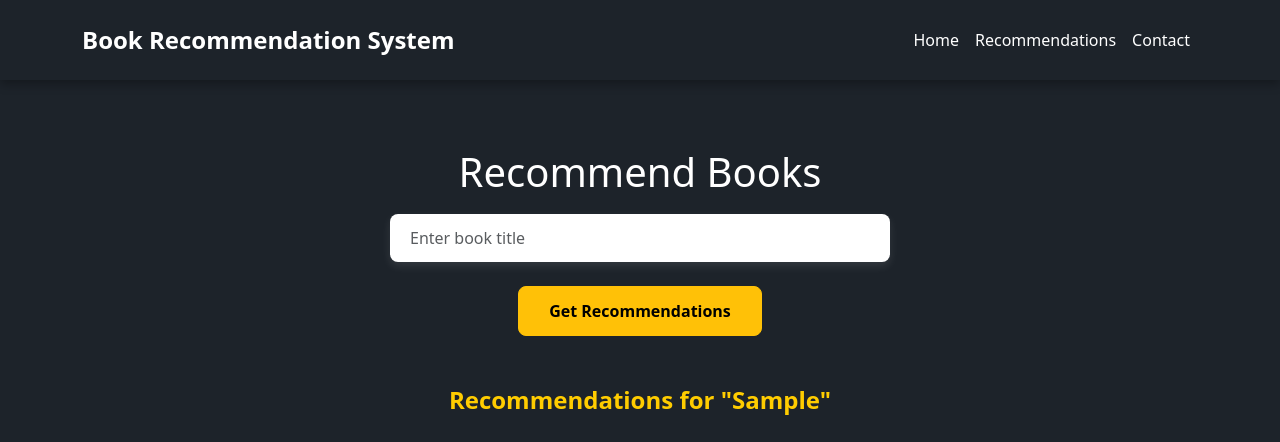
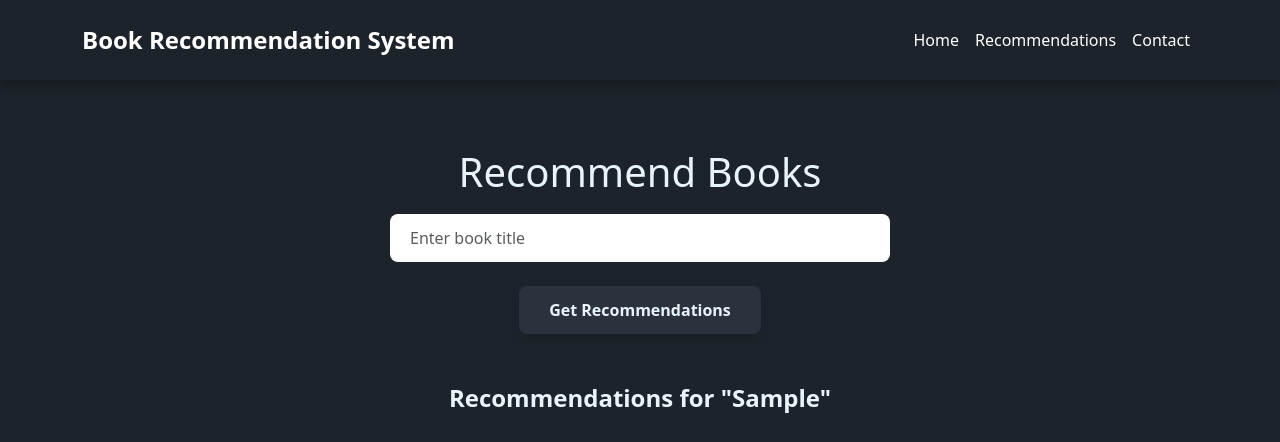
Before and after one commit to hanselijahv/book-recommendation-system, a Flask app: template templates/RecommendPage.html in a window 1280 px wide. Shown: the top 442 px of the page. Run offline with Flask 3, Linux system fonts and the light colour scheme; the template is opened without the code that fills it: most values are stand-ins (such as "Sample title", 1, 10 or a date in 2020); parts of the project's set-up code (start-up, migrations or seed data) failed here and were passed over; some libraries are stand-ins or nearby versions.

Commit message:
update UI

```diff
--- a/app.py
+++ b/app.py
@@ -26,24 +26,21 @@ def index():
 def recommend_ui():
     return render_template('RecommendPage.html')
 
-
 @app.route('/recommend_books', methods=['post'])
 def recommend():
     user_input = request.form.get('user_input', '').strip().lower()  # Normalize input
 
+    # Check if the user input is blank
+    if not user_input:
+        return render_template('RecommendPage.html', error="Input cannot be blank. Please enter a book title.")
+
     # Convert the index of pt to lowercase for case-insensitive matching
     pt_index_lower = {title.lower(): title for title in pt.index}
 
-    # Debugging print
-    print("User Input:", user_input)
-    print("Available Books (First 10):", list(pt_index_lower.keys())[:10])
-
     # Check if the user input is a valid book title in the dataset
     if user_input not in pt_index_lower:
-        print("Book NOT found in dataset.")  # Debugging line
         return render_template('RecommendPage.html', error="Book not found in the dataset. Try another title.")
 
-    print("Book FOUND in dataset.")  # Debugging line
 
     # Get the actual title in the original case
     actual_title = pt_index_lower[user_input]
@@ -57,14 +54,11 @@ def recommend():
         # Ensure case-insensitive matching when searching for similar books
         temp_df = books[books['Book-Title'].str.lower() == pt.index[i[0]].lower()]
 
-        # Check if the book exists in the dataset
         if temp_df.empty:
             continue
 
         # Use a placeholder image if the 'Image-URL-M' is missing
         image_url = temp_df.drop_duplicates('Book-Title')['Image-URL-M'].values[0]
-        if not image_url:  # If image URL is empty, use a placeholder
-            image_url = 'https://via.placeholder.com/150'  # Placeholder image URL
 
         item = [
             temp_df.drop_duplicates('Book-Title')['Book-Title'].values[0],
@@ -76,21 +70,15 @@ def recommend():
 
     return render_template('RecommendPage.html', data=data, user_input=actual_title)
 
-
-
-
-
 @app.route('/get_books', methods=['GET'])
 def get_books():
     query = request.args.get('term', '').lower()
     if not query:
         return jsonify([])
 
-    # Use pt for autocomplete suggestions instead of the raw books dataset
     matching_books = [title for title in pt.index if query in title.lower()]
 
     return jsonify(matching_books[:5])  # Limit to 5 suggestions
 
-
 if __name__ == '__main__':
     app.run(debug=True)
--- a/static/navbar.css
+++ b/static/navbar.css
@@ -42,7 +42,7 @@
 }
 
 .nav-link:hover {
-    color: #ffdd57 !important;
+    color: #ecf8ff !important;
 }
 
 .navbar-toggler {
--- a/static/recommend.css
+++ b/static/recommend.css
@@ -1,6 +1,6 @@
 body {
     background-color: #1d232a;
-    color: white;
+    color: #e8f4fa;
     text-align: center;
 }
 
@@ -33,39 +33,40 @@ html::-webkit-scrollbar-track {
     margin: auto;
     border-radius: 8px;
     padding: 12px 20px;
-    box-shadow: 0 4px 10px rgba(255, 255, 255, 0.1);
     border: none;
 }
 
-.btn-warning {
+.btn {
     border-radius: 8px;
     padding: 12px 30px;
     font-weight: bold;
     transition: 0.3s;
+    background-color: #2b323e;
+    box-shadow: 0 4px 10px rgba(0, 0, 0, 0.1);
+    color: #e8f4fa;
+    border: none;
 }
 
-.btn-warning:hover {
-    background-color: #ffcc00;
-    color: black;
-}
 
 .book-card {
-    background: #222;
-    padding: 20px;
-    border-radius: 12px;
+    background: #20272f;
+    padding: 15px;
+    border-radius: 3px;
     text-align: center;
     width: 250px;
-    box-shadow: 0 4px 12px rgba(255, 255, 255, 0.1);
+    box-shadow: 0 4px 12px rgba(0, 0, 0, 0.1);
     transition: 0.3s;
 }
 
 .book-card:hover {
     transform: translateY(-5px);
-    box-shadow: 0 6px 16px rgba(255, 255, 255, 0.2);
+    box-shadow: 0 6px 16px rgba(0, 0, 0, 0.2);
 }
 
 .book-card img {
-    max-width: 100%;
+    width: 100%;
+    height: 250px;
+    object-fit: cover;
     border-radius: 8px;
 }
 
@@ -94,7 +95,7 @@ html::-webkit-scrollbar-track {
     margin-bottom: 50px;
     font-size: 1.5rem;
     font-weight: bold;
-    color: #ffcc00;
+    color: #e8f4fa;
 }
 
 .book-container {
@@ -117,22 +118,18 @@ html::-webkit-scrollbar-track {
     list-style: none;
     padding: 0;
     margin: 0;
-    background: #222;
-    color: white;
+    color: #e8f4fa;
     position: absolute;
     max-width: 500px;
     border-radius: 5px;
     overflow: hidden;
+    border: none;
 }
 
 .suggestion-box li {
     padding: 10px;
     cursor: pointer;
-    border-bottom: 1px solid #444;
-}
-
-.suggestion-box li:hover {
-    background: #333;
+    border: none;
 }
 
 .ui-autocomplete {
@@ -151,11 +148,12 @@ html::-webkit-scrollbar-track {
     color: black;
     cursor: pointer;
     white-space: nowrap;
+
 }
-
 
 .ui-menu-item:hover {
     background-color: #333;
+    border: none;
 }
 
 .ui-autocomplete.ui-menu {
--- a/static/styles.css
+++ b/static/styles.css
@@ -32,9 +32,8 @@ html::-webkit-scrollbar-track {
     background: #222;
 }
 
-/* Card Styling */
 .card {
-    background: #2a333d;
+    background: #20272f;
     padding: 15px;
     border-radius: 3px;
     text-align: center;
--- a/templates/RecommendPage.html
+++ b/templates/RecommendPage.html
@@ -30,7 +30,7 @@
 
     <form action="/recommend_books" method="post">
         <input id="bookSearch" name="user_input" type="text" class="form-control" placeholder="Enter book title"><br>
-        <button type="submit" class="btn btn-warning">Get Recommendations</button>
+        <button type="submit" class="btn">Get Recommendations</button>
     </form>
 </div>
 
```
